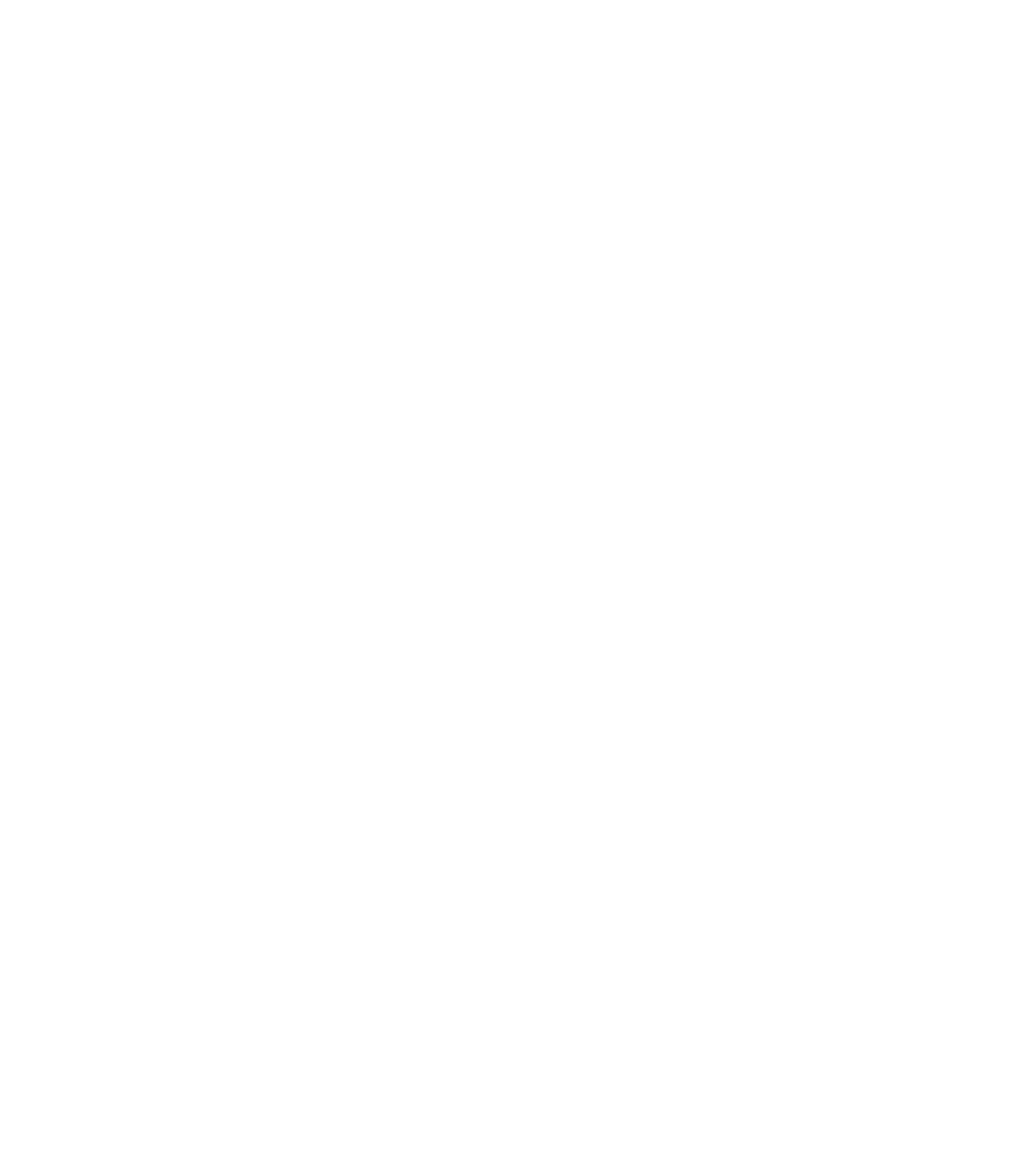
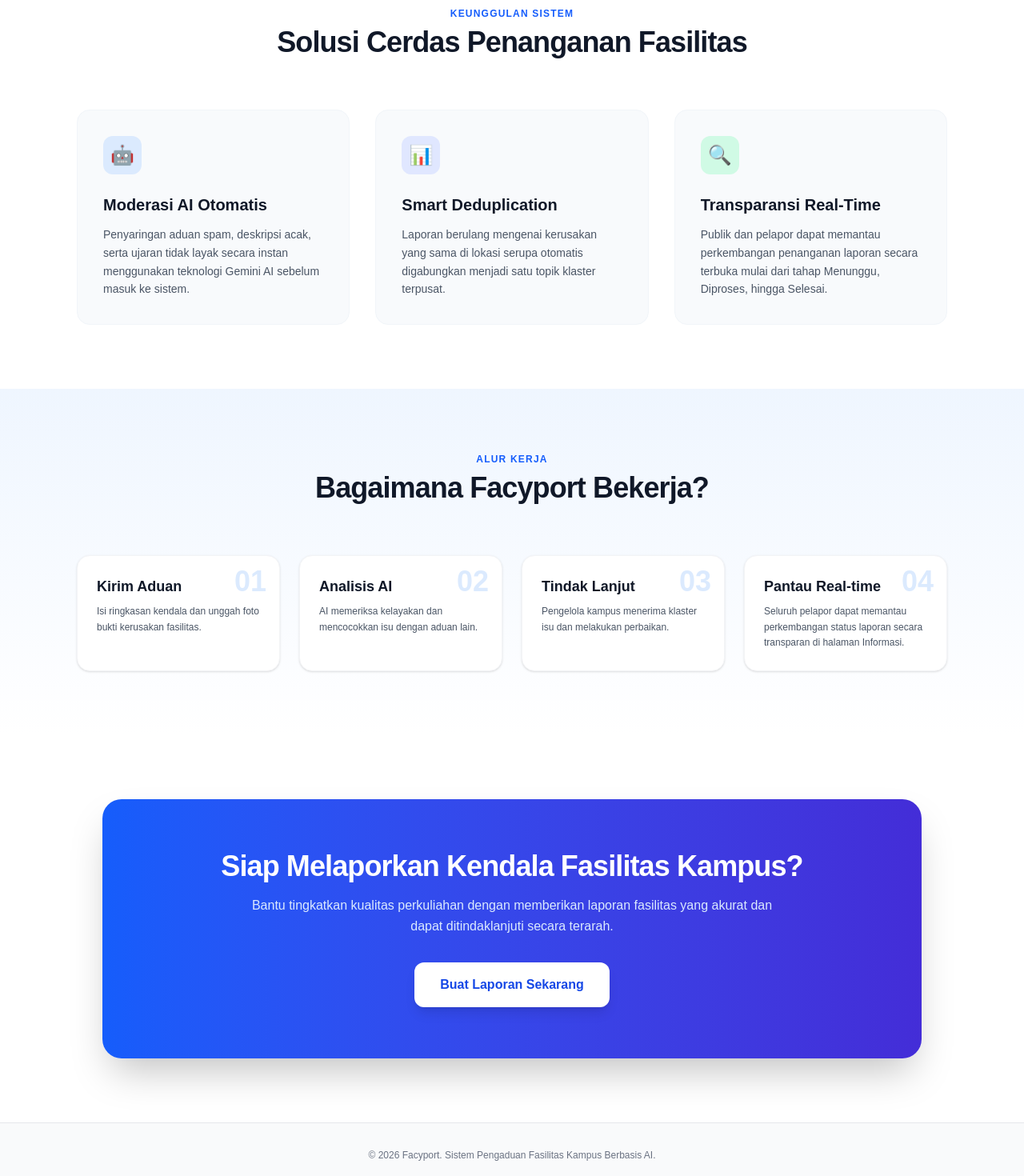
Before and after one commit to BallSpins/facyport, a Next.js app in the folder frontend/: page / in a window 1280 px wide. Shown: the part 880-2350 px from the top of the page at 80% size. Before the commit the page ends 809 px from the top, so only its background shows below. Built offline with nearby package versions, Linux system fonts and the light colour scheme.

Commit message:
feat: update layout and navbar for improved user experience and fixed positioning

```diff
--- a/frontend/app/(main)/layout.tsx
+++ b/frontend/app/(main)/layout.tsx
@@ -11,9 +11,9 @@
   children: React.ReactNode;
 }) {
   return (
-    <div className="bg-gradient-to-b from-white to-blue-200 min-h-screen text-gray-900 overflow-x-hidden flex flex-col">
+    <div className="bg-gradient-to-b from-white to-blue-200 min-h-screen text-gray-900 flex flex-col">
       <Navbar />
-      <main className="flex-1">{children}</main>
+      <main className="flex-1 pt-16">{children}</main>
     </div>
   );
 }
--- a/frontend/app/(main)/page.tsx
+++ b/frontend/app/(main)/page.tsx
@@ -44,6 +44,107 @@
       </div>
 
     </div>
+
+    {/* ================= FITUR UNGGULAN ================= */}
+        <section className="py-20 px-6 sm:px-12 md:px-24 bg-white border-t border-gray-100">
+          <div className="max-w-6xl mx-auto">
+            <div className="text-center max-w-2xl mx-auto mb-16">
+              <h2 className="text-xs font-bold text-blue-600 uppercase tracking-widest mb-2">Keunggulan Sistem</h2>
+              <p className="text-3xl sm:text-4xl font-extrabold text-gray-900 tracking-tight">
+                Solusi Cerdas Penanganan Fasilitas
+              </p>
+            </div>
+
+            <div className="grid grid-cols-1 md:grid-cols-3 gap-8">
+              {/* Card 1 */}
+              <div className="p-8 bg-slate-50 rounded-2xl border border-slate-100 hover:shadow-xl hover:-translate-y-1 transition-all">
+                <div className="w-12 h-12 bg-blue-100 text-blue-600 rounded-xl flex items-center justify-center font-bold text-2xl mb-6">
+                  🤖
+                </div>
+                <h3 className="text-xl font-bold text-gray-900 mb-3">Moderasi AI Otomatis</h3>
+                <p className="text-sm text-gray-600 leading-relaxed">
+                  Penyaringan aduan spam, deskripsi acak, serta ujaran tidak layak secara instan menggunakan teknologi Gemini AI sebelum masuk ke sistem.
+                </p>
+              </div>
+
+              {/* Card 2 */}
+              <div className="p-8 bg-slate-50 rounded-2xl border border-slate-100 hover:shadow-xl hover:-translate-y-1 transition-all">
+                <div className="w-12 h-12 bg-indigo-100 text-indigo-600 rounded-xl flex items-center justify-center font-bold text-2xl mb-6">
+                  📊
+                </div>
+                <h3 className="text-xl font-bold text-gray-900 mb-3">Smart Deduplication</h3>
+                <p className="text-sm text-gray-600 leading-relaxed">
+                  Laporan berulang mengenai kerusakan yang sama di lokasi serupa otomatis digabungkan menjadi satu topik klaster terpusat.
+                </p>
+              </div>
+
+              {/* Card 3 */}
+              <div className="p-8 bg-slate-50 rounded-2xl border border-slate-100 hover:shadow-xl hover:-translate-y-1 transition-all">
+                <div className="w-12 h-12 bg-emerald-100 text-emerald-600 rounded-xl flex items-center justify-center font-bold text-2xl mb-6">
+                  🔍
+                </div>
+                <h3 className="text-xl font-bold text-gray-900 mb-3">Transparansi Real-Time</h3>
+                <p className="text-sm text-gray-600 leading-relaxed">
+                  Publik dan pelapor dapat memantau perkembangan penanganan laporan secara terbuka mulai dari tahap Menunggu, Diproses, hingga Selesai.
+                </p>
+              </div>
+            </div>
+          </div>
+        </section>
+
+        {/* ================= ALUR PELAPORAN ================= */}
+        <section className="py-20 px-6 sm:px-12 md:px-24 bg-gradient-to-b from-blue-50 to-white">
+          <div className="max-w-6xl mx-auto">
+            <div className="text-center max-w-2xl mx-auto mb-16">
+              <h2 className="text-xs font-bold text-blue-600 uppercase tracking-widest mb-2">Alur Kerja</h2>
+              <p className="text-3xl sm:text-4xl font-extrabold text-gray-900 tracking-tight">
+                Bagaimana Facyport Bekerja?
+              </p>
+            </div>
+
+            <div className="grid grid-cols-1 sm:grid-cols-2 lg:grid-cols-4 gap-6">
+              {[
+                { step: '01', title: 'Kirim Aduan', desc: 'Isi ringkasan kendala dan unggah foto bukti kerusakan fasilitas.' },
+        { step: '02', title: 'Analisis AI', desc: 'AI memeriksa kelayakan dan mencocokkan isu dengan aduan lain.' },
+        { step: '03', title: 'Tindak Lanjut', desc: 'Pengelola kampus menerima klaster isu dan melakukan perbaikan.' },
+        { step: '04', title: 'Pantau Real-time', desc: 'Seluruh pelapor dapat memantau perkembangan status laporan secara transparan di halaman Informasi.' },
+              ].map((item) => (
+                <div key={item.step} className="bg-white p-6 rounded-2xl border border-gray-100 shadow-sm relative overflow-hidden">
+                  <span className="text-4xl font-black text-blue-100 absolute top-3 right-4 select-none">
+                    {item.step}
+                  </span>
+                  <h4 className="text-lg font-bold text-gray-900 mb-2 relative z-10">{item.title}</h4>
+                  <p className="text-xs text-gray-600 leading-relaxed relative z-10">{item.desc}</p>
+                </div>
+              ))}
+            </div>
+          </div>
+        </section>
+
+        {/* ================= TARGET PENGGUNA & BANNER CTA ================= */}
+        <section className="py-20 px-6 sm:px-12 md:px-24 bg-white">
+          <div className="max-w-5xl mx-auto bg-gradient-to-r from-blue-600 to-indigo-700 rounded-3xl p-10 sm:p-16 text-white text-center shadow-2xl relative overflow-hidden">
+            <div className="relative z-10">
+              <h2 className="text-3xl sm:text-4xl font-extrabold mb-4 tracking-tight">
+                Siap Melaporkan Kendala Fasilitas Kampus?
+              </h2>
+              <p className="text-blue-100 text-sm sm:text-base max-w-2xl mx-auto mb-8 leading-relaxed">
+                Bantu tingkatkan kualitas perkuliahan dengan memberikan laporan fasilitas yang akurat dan dapat ditindaklanjuti secara terarah.
+              </p>
+              <Link
+                href="/form"
+                className="inline-block px-8 py-4 bg-white text-blue-700 font-bold rounded-xl hover:bg-blue-50 transition-all shadow-lg hover:shadow-xl"
+              >
+                Buat Laporan Sekarang
+              </Link>
+            </div>
+          </div>
+        </section>
+
+        {/* ================= FOOTER ================= */}
+        <footer className="py-8 border-t border-gray-200 bg-gray-50 text-center text-xs text-gray-500">
+          <p>© 2026 Facyport. Sistem Pengaduan Fasilitas Kampus Berbasis AI.</p>
+        </footer>
     </PageTransition>
   );
 }
--- a/frontend/app/components/Navbar.tsx
+++ b/frontend/app/components/Navbar.tsx
@@ -20,7 +20,7 @@
   ];
 
   return (
-    <nav className="bg-white border-b border-gray-200 px-6 py-3 flex items-center justify-between relative z-50">
+    <nav className="fixed top-0 left-0 w-full z-50 bg-white/75 backdrop-blur-md border-b border-gray-200/60 px-6 py-3 flex items-center justify-between shadow-sm">
       {/* Logo */}
       <Link href="/" className="flex items-center space-x-3 text-xl font-bold text-blue-600">
         <svg
```
